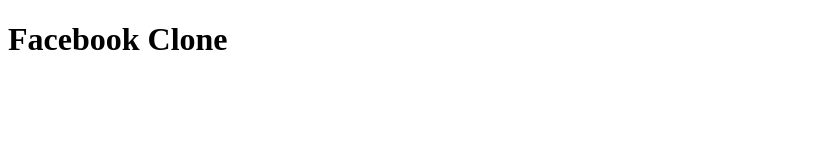
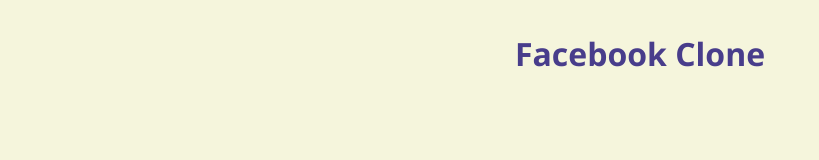
Before and after one commit to KishoreBabu420/facebook-clone, a plain HTML site: page index.html in a window 1280 px wide. Shown: the whole page, without its empty margins (0-819 px from the left). Drawn offline with Linux system fonts and the light colour scheme.

Commit message:
added basic stying

```diff
--- a/index.html
+++ b/index.html
@@ -5,6 +5,7 @@
     <meta http-equiv="X-UA-Compatible" content="IE=edge" />
     <meta name="viewport" content="width=device-width, initial-scale=1.0" />
     <title>Facebook Clone</title>
+    <link rel="stylesheet" href="./styles/style.css" />
   </head>
   <body>
     <h1>Facebook Clone</h1>
--- /dev/null
+++ b/styles/style.css
@@ -0,0 +1,20 @@
+* {
+  margin: 0;
+  padding: 0;
+  box-sizing: border-box;
+}
+
+html {
+  font-size: 16px;
+}
+
+body {
+  font-family: 'Segoe UI', Tahoma, Geneva, Verdana, sans-serif;
+  background-color: beige;
+  color: darkslateblue;
+}
+
+h1 {
+  text-align: center;
+  margin-top: 2rem;
+}
```
